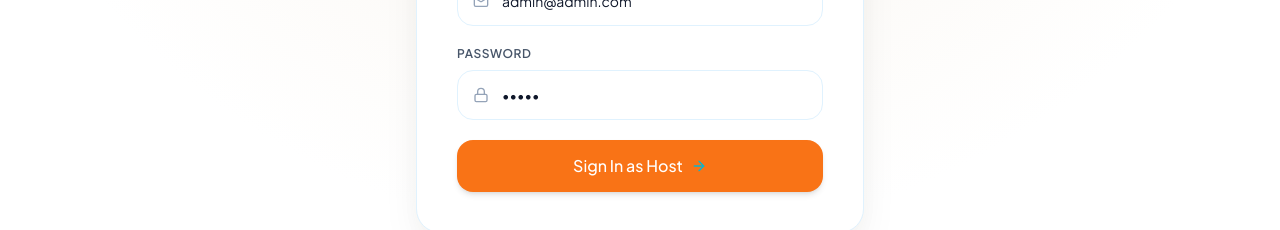
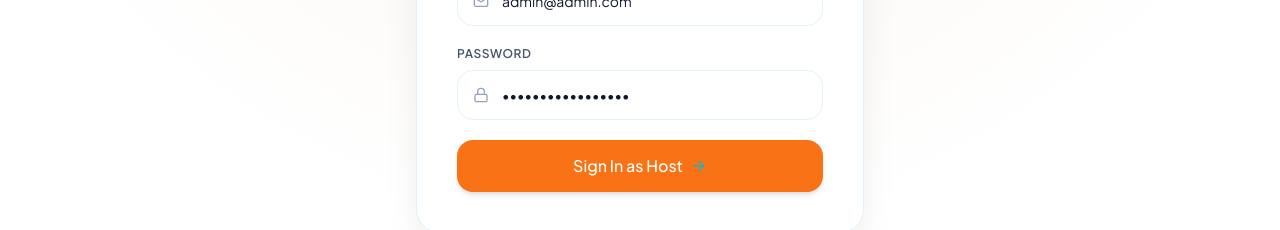
Before and after one commit to xickysahab/quizapp, a React (Vite) app in the folder client/: page /login in a window 1280 px wide. Shown: the part 479-709 px from the top of the page. Built offline with nearby package versions, Linux system fonts and the light colour scheme; no server answers.

Commit message:
chore: update admin login credentials

```diff
--- a/client/src/pages/Login.tsx
+++ b/client/src/pages/Login.tsx
@@ -10,7 +10,7 @@ import { motion } from 'framer-motion';
 
 const Login: React.FC = () => {
   const [email, setEmail] = useState('admin@admin.com');
-  const [password, setPassword] = useState('admin');
+  const [password, setPassword] = useState('sahajometer@admin');
   const [error, setError] = useState('');
   const [loading, setLoading] = useState(false);
 
@@ -28,7 +28,7 @@ const Login: React.FC = () => {
       navigate('/dashboard');
     } catch (err: any) {
       // Fallback: If backend returns an error or is unreachable, allow hardcoded admin login
-      if (email === 'admin@admin.com' && password === 'admin') {
+      if (email === 'admin@admin.com' && password === 'sahajometer@admin') {
         const fallbackUser = { id: 'admin-host-id', name: 'Admin Host', email: 'admin@admin.com', role: 'ADMIN' };
         const fallbackToken = 'admin_fallback_jwt_token';
         login(fallbackUser, fallbackToken);
```
